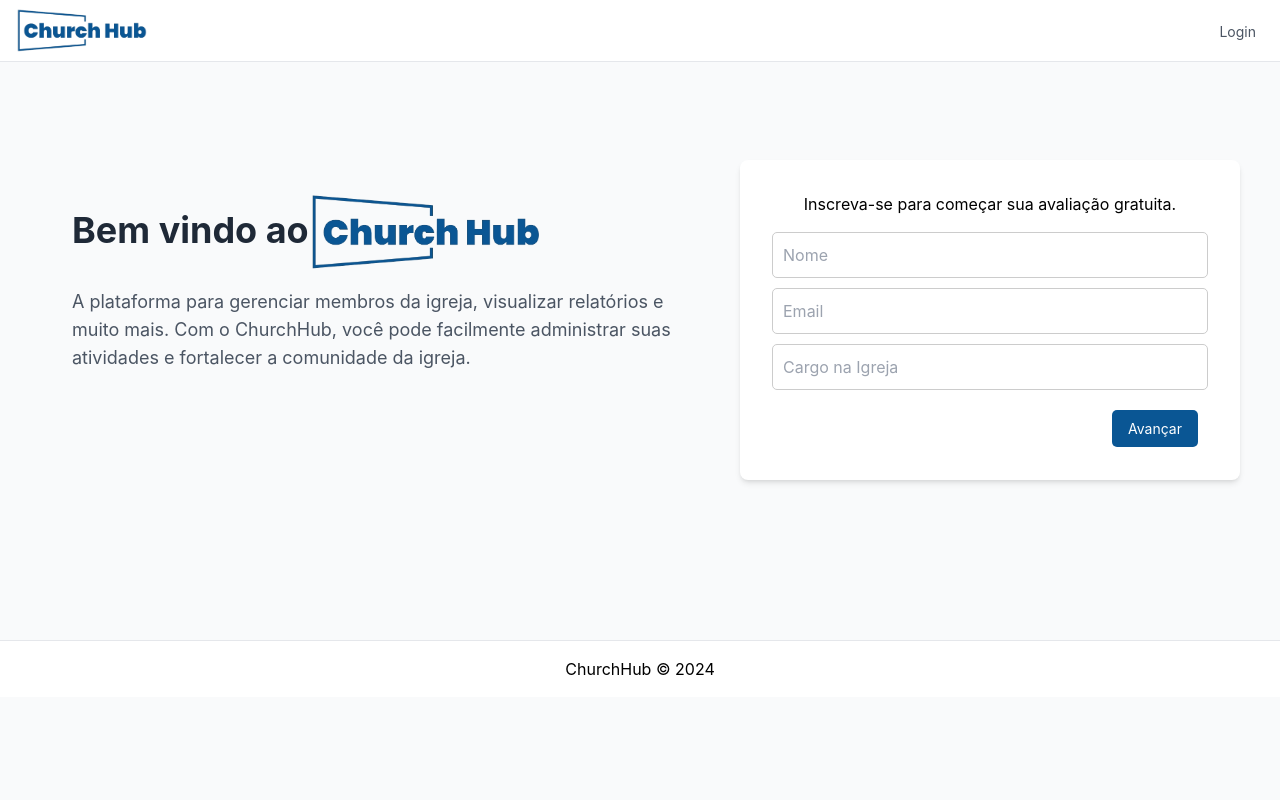
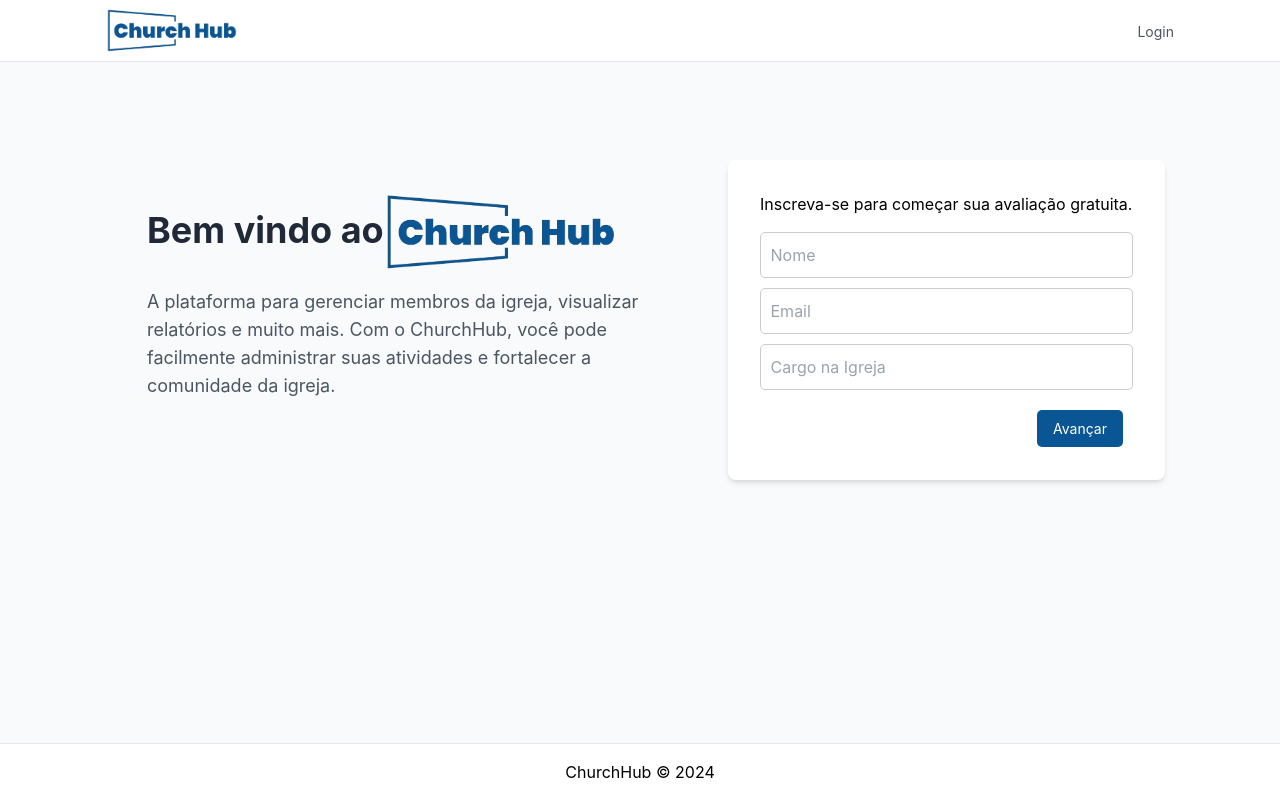
Before and after one commit to j2sa/faithconnect, a Next.js app in the folder frontend/faithconnect-frontend/: page / in a window 1280 px wide. Built offline with nearby package versions, Linux system fonts and the light colour scheme.

Commit message:
refactor: update

```diff
--- a/frontend/faithconnect-frontend/components/Footer.js
+++ b/frontend/faithconnect-frontend/components/Footer.js
@@ -1,5 +1,5 @@
 const Footer = () => (
-  <footer className="bg-white border-t border-gray-200 py-4">
+  <footer className="footer bg-white border-t border-gray-200 py-4">
     <div className="container mx-auto flex justify-center">
       <p>ChurchHub &copy; 2024</p>
     </div>
--- a/frontend/faithconnect-frontend/components/LandingPage.js
+++ b/frontend/faithconnect-frontend/components/LandingPage.js
@@ -67,7 +67,7 @@
   return (
     <div className="container mx-auto py-40 flex">
       <div className="w-full md:w-7/12 p-8">
-        <div className="flex items-center mb-4 ">
+        <div className="flex items-center mb-4">
           <h1 className="text-4xl font-bold text-gray-800 mb-4 mt-3">Bem vindo ao </h1>
           <Image src={churchHubLogo} height={80}/>
         </div>
--- a/frontend/faithconnect-frontend/components/Layout.js
+++ b/frontend/faithconnect-frontend/components/Layout.js
@@ -2,11 +2,11 @@
 import Footer from './Footer';
 
 const Layout = ({ children }) => (
-  <>
+  <div className="flex flex-col min-h-screen"> {/* Atualizando a estrutura */}
     <Navbar />
-    <main>{children}</main>
+    <main className="flex-1">{children}</main> {/* Fazendo o main ocupar todo o espaço disponível */}
     <Footer />
-  </>
+  </div>
 );
 
 export default Layout;
--- a/frontend/faithconnect-frontend/components/Navbar.js
+++ b/frontend/faithconnect-frontend/components/Navbar.js
@@ -4,11 +4,13 @@
 
 const Navbar = () => (
   <nav className="navbar border-b border-gray-200 px-4 py-2 fixed w-full top-0 z-10">
-    <div className="container mx-auto flex justify-between items-center">
-      <Link href="/" className="text-2xl font-bold text-gray-700"><Image src={churchHubLogo} layout="fixed" height={45}/></Link>
+    <div className="navbarContainer flex justify-between items-center">
+      <Link href="/" className="text-2xl font-bold text-gray-700">
+        <Image src={churchHubLogo} layout="fixed" height={45}/>
+      </Link>
       <ul className="flex space-x-2">
         <li>
-          <Link href="/login" className="text-sm text-gray-600 hover:text-gray-800 px-2 py-1">Login</Link>
+          <Link href="/login" className="text-sm text-gray-600 hover:text-gray-800">Login</Link>
         </li>
       </ul>
     </div>
--- a/frontend/faithconnect-frontend/components/Sidebar.js
+++ b/frontend/faithconnect-frontend/components/Sidebar.js
@@ -7,10 +7,10 @@
     <Image className="mb-8" src={churchHubLogo} layout="fixed" height={45}/>
     <ul className="space-y-4">
       <li>
-        <Link href="/home" className="text-gray-300 hover:text-white">Home</Link>
+        <Link href="/home" className="text-gray-300 hover:text-white">Início</Link>
       </li>
       <li>
-        <Link href="/profile" className="text-gray-300 hover:text-white">Profile</Link>
+        <Link href="/members" className="text-gray-300 hover:text-white">Membros</Link>
       </li>
       <li>
         <Link href="/settings" className="text-gray-300 hover:text-white">Settings</Link>
--- a/frontend/faithconnect-frontend/pages/login.js
+++ b/frontend/faithconnect-frontend/pages/login.js
@@ -52,6 +52,7 @@
               placeholder="Senha"
               required
               className="input"
+              autoComplete="current-password"
             />
             <div className="flex justify-between">
               <p> </p>
--- a/frontend/faithconnect-frontend/src/styles/globals.css
+++ b/frontend/faithconnect-frontend/src/styles/globals.css
@@ -9,12 +9,23 @@
 }
 
 main {
-  max-width: 1200px; /* Adicionando largura máxima */
+  max-width: 1050px; /* Adicionando largura máxima */
   margin: 0 auto; /* Centralizando o conteúdo */
+  flex: 1 0 auto; /* Permite que o main ocupe o espaço disponível */
 }
 
 .navbar {
   background-color: #ffffff;
+}
+
+.navbarContainer {
+  max-width: 1100px; /* Adicionando largura máxima para o Navbar */
+  margin: 0 auto; /* Centralizando o conteúdo */
+  padding: 0 1rem; /* Adicionando padding para evitar que o conteúdo grude nas bordas */
+}
+
+.footer {
+  flex-shrink: 0; /* Garante que o footer não diminua */
 }
 
 .input {
```
